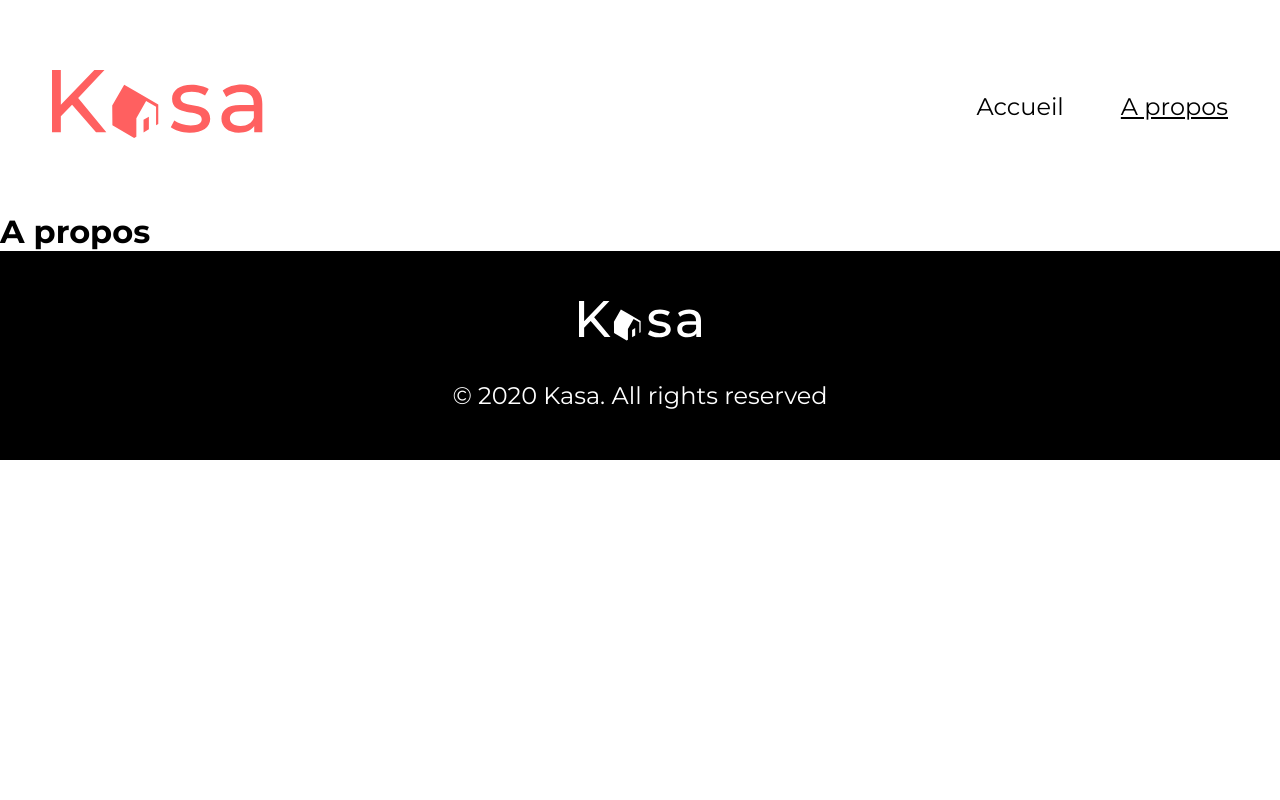
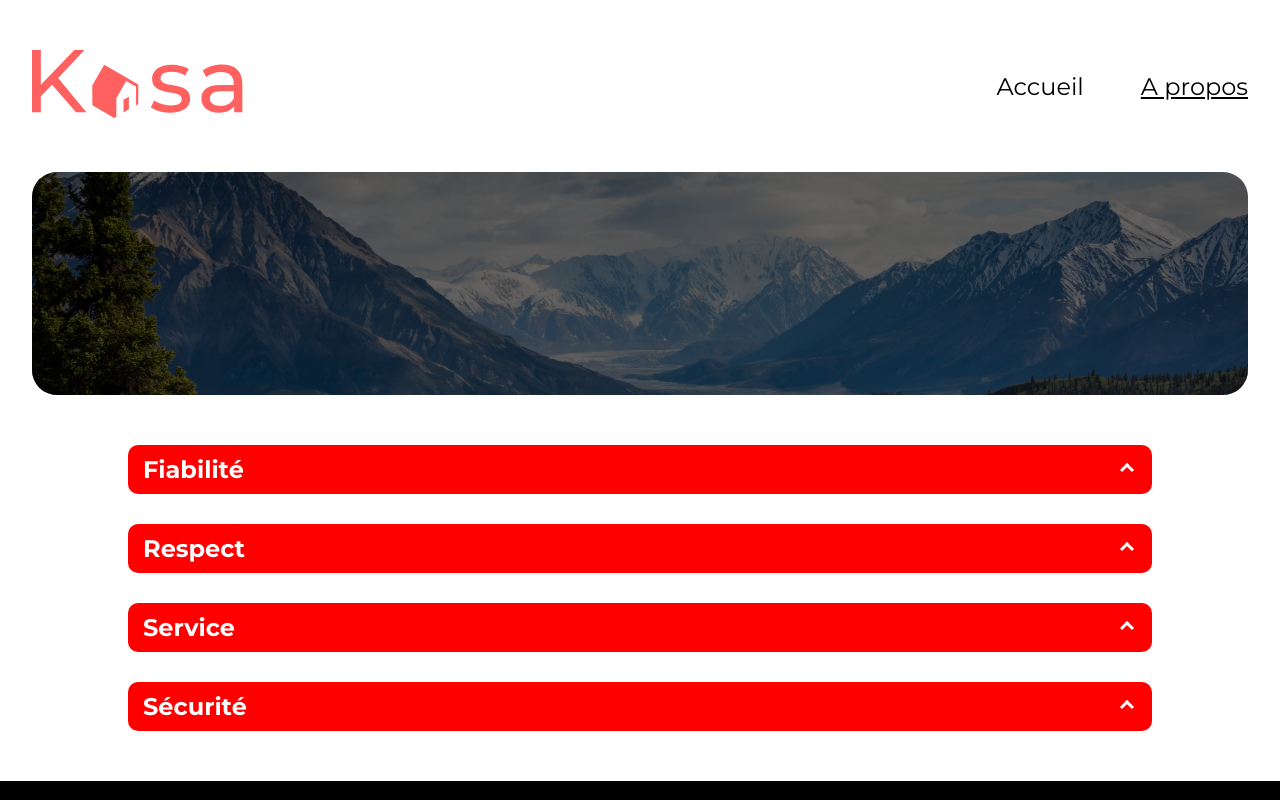
Before and after one commit to Soul13890/OC_Projet_4, a React (Vite) app: page /about in a window 1280 px wide. Shown: the top 800 px of the page. Built offline with nearby package versions, Linux system fonts and the light colour scheme.

Commit message:
Ajout Collapse + Mise en page About

```diff
--- a/src/components/Banner/banner.scss
+++ b/src/components/Banner/banner.scss
@@ -6,7 +6,7 @@
     justify-content: center;
     position: relative;
     border-radius: 25px;
-    background: black;
+
     height: 223px;
     max-width: 1240px;
 }
--- a/src/components/Banner/index.jsx
+++ b/src/components/Banner/index.jsx
@@ -1,12 +1,36 @@
 import BannerHome from "../../assets/banner-home.png"
+import BannerAbout from "../../assets/banner-about.png"
 import "./banner.scss"
+import { useLocation } from 'react-router-dom';
 
 function Banner() {
+
+  // On utilise le useLocation pour pouvoir changer
+  // le contenu de la banner en fonction de l'url
+  const location = useLocation();
+
+  let imageSrc;
+  let bannerContent;
+
+  switch (location.pathname) {
+    case '/':
+      imageSrc = BannerHome;
+      bannerContent = <h1>Chez vous, partout et ailleurs</h1>;
+      break;
+    case '/about':
+      imageSrc = BannerAbout;
+      bannerContent = null;
+      break;
+    default:
+      imageSrc = BannerHome;
+      bannerContent = <h1>Erreur Banner</h1>;
+  }
+
   return (
     <div className="banner">
-        <img src={BannerHome} alt="Bannière d'accueil" className="bannerImg" />
+        <img src={imageSrc} alt="Bannière" className="bannerImg" />
         <div className="bannerBackground"></div>
-        <h1>Chez vous, partout et ailleurs</h1>
+        {bannerContent}
     </div>
   )
 }
--- /dev/null
+++ b/src/components/Collapse/collapse.scss
@@ -0,0 +1,99 @@
+.collapse-container{
+    margin: 50px auto;
+    display: flex;
+    flex-direction: column;
+    gap: 30px;
+}
+
+.collapse-item {
+    width: 80%;
+    margin: 0 auto;
+    border-radius: 5px;
+    background-color: white;
+
+    .collapse-header {
+        width: 100%;
+        border: none;
+        border-radius: 10px;
+        display: flex;
+        align-items: center;
+        justify-content: space-between;
+        padding: 10px 20px 10px 15px;
+        background-color: red;
+
+        h3 {
+            color: white;
+            font-weight: 700;
+            font-size: 24px;
+            font-style: bold;
+        }
+
+        .arrow {
+            width: 10px;
+            height: 10px;
+            border: solid white;
+            border-width: 0 3px 3px 0;
+            transform: rotate(45deg);
+            transition: transform 0.3s ease;
+        }
+
+        .up {
+            transform: rotate(45deg);
+        }
+
+        .down {
+            transform: rotate(-135deg);
+        }
+    }
+
+    .collapse-content {
+        border-radius: 0 0 5px 5px;
+        overflow: hidden;
+        max-height: 0;
+        transition: max-height 0.5s ease-in-out;
+        background-color: #f6f6f6;
+
+        &.open {
+            display: flex;
+            justify-items: center;
+            align-items: center;
+            max-height: 100vh;
+        }
+
+        p {
+            color: black;
+            font-size: 16px;
+            padding: 20px;
+        }
+    }
+}
+
+@media only screen and (max-width : 400px) {
+    .collapse-container {
+        margin: 20px auto;
+        gap: 20px;
+
+        .collapse-item{
+            width: 95%;
+        }
+
+
+        .collapse-header {
+            h3 {
+                font-size: 14px;
+            }
+        }
+
+        .collapse-content {
+            p {
+                font-size: 12px;
+            }
+
+            ul {
+                li {
+                    font-size: 12px;
+                }
+            }
+        }
+    }
+}
--- /dev/null
+++ b/src/components/Collapse/index.jsx
@@ -0,0 +1,34 @@
+import { useState, useEffect, useRef } from "react";
+import "./collapse.scss"
+
+const Collapse = ({ title, children }) => {
+    const [isOpen, setIsOpen] = useState(false);
+    const contentRef = useRef(null);
+    const contentHeightRef = useRef(0);
+
+    const handleToggle = () => {
+        setIsOpen(!isOpen);
+    };
+
+    useEffect(() => {
+        if (isOpen) {
+            contentHeightRef.current = contentRef.current.scrollHeight;
+          } else {
+            contentHeightRef.current = 0;
+          }
+    }, [isOpen]);
+
+    return (
+        <div className="collapse-item">
+            <div className="collapse-header">
+                <h3>{title}</h3>
+                <span className={isOpen ? "arrow up" : "arrow down"}  onClick={handleToggle}></span>
+            </div>
+            <div ref={contentRef} className={`collapse-content ${isOpen ? "open" : ""}`}>
+                {children}
+            </div>
+        </div>
+    );
+};
+
+export default Collapse;
--- a/src/components/Header/header.scss
+++ b/src/components/Header/header.scss
@@ -5,7 +5,6 @@ header{
     margin: 50px auto;
     max-width: 1240px;
     width: 95%;
-    padding: 20px;
 }
 
 @media only screen and (max-width : 550px) {
--- a/src/pages/About/index.jsx
+++ b/src/pages/About/index.jsx
@@ -1,4 +1,6 @@
 import Header from "../../components/Header"
+import Banner from "../../components/Banner"
+import Collapse from "../../components/Collapse"
 
 function About() {
 
@@ -6,7 +8,21 @@ function About() {
 
     <div>
       <Header />
-      <h1>A propos</h1>
+      <Banner />
+      <div className="collapse-container">
+        <Collapse title="Fiabilité">
+          <p>Les annonces postées sur Kasa garantissent une fiabilité totale. Les photos sont conformes aux logements, et toutes les informations sont régulièrement vérifiées par nos équipes.</p>
+        </Collapse>
+        <Collapse title="Respect">
+          <p>La bienveillance fait partie des valeurs fondatrices de Kasa. Tout comportement discriminatoire ou de perturbation du voisinage entraînera une exclusion de notre plateforme.</p>
+        </Collapse>
+        <Collapse title="Service">
+          <p>La qualité du service est au coeur de notre engagement chez Kasa. Nous veillons à ce que chaque interaction, que ce soit avec nos hôtes ou nos locataires, soit empreinte de respect et de bienveillance.</p>
+        </Collapse>
+        <Collapse title="Sécurité">
+          <p>La sécurité est la priorité de Kasa. Aussi bien pour nos hôtes que pour les voyageurs, chaque logement correspond aux critères de sécurité établis par nos service. En laissant une note aussi bien à l'hôte qu'au locataire, cela permet à nos équipes de vérifier que les standards sont bien respectés. Nous organisons également des ateliers sur la sécurité domestique pour nos hôtes.</p>
+        </Collapse>
+      </div>
     </div>
   )
 }
```
